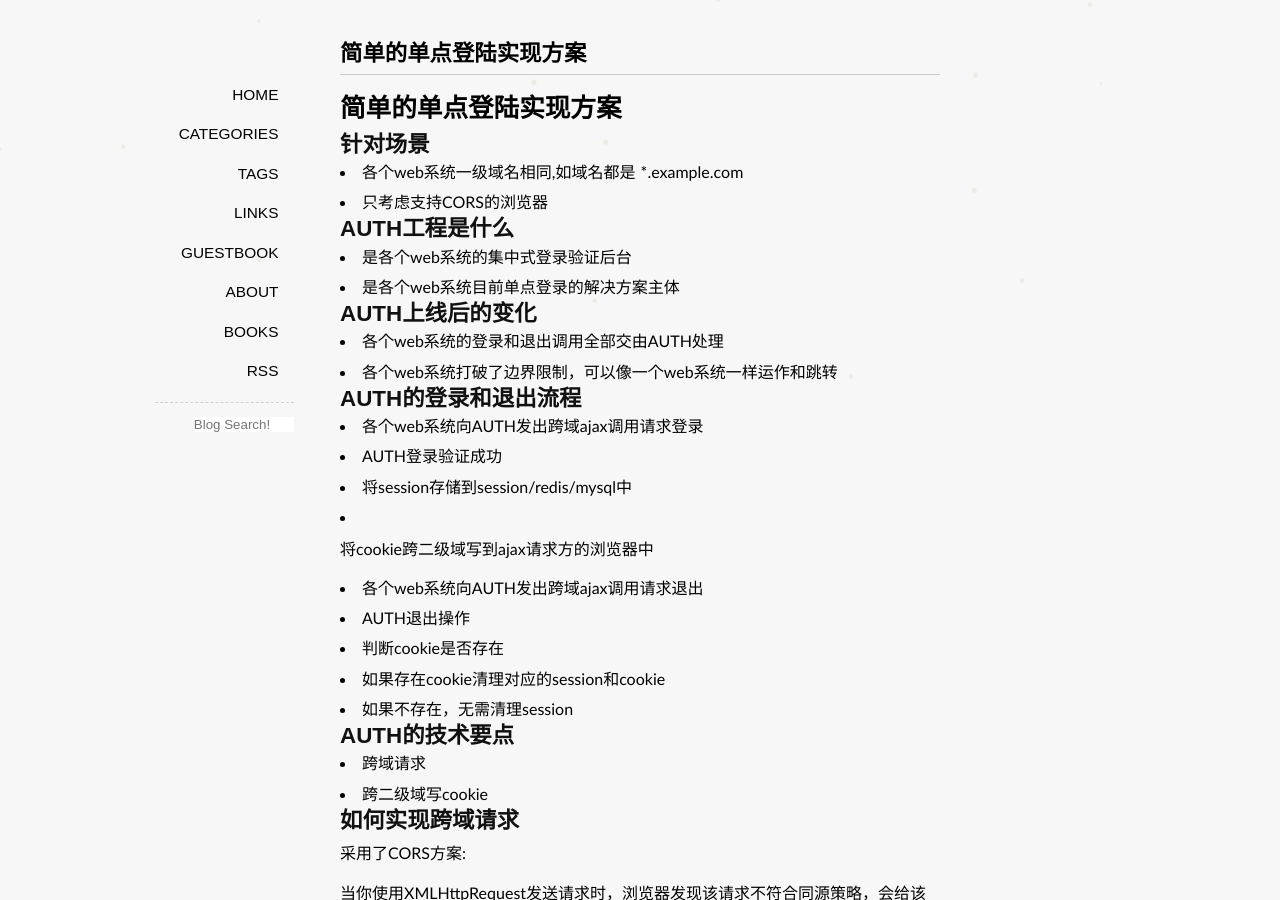
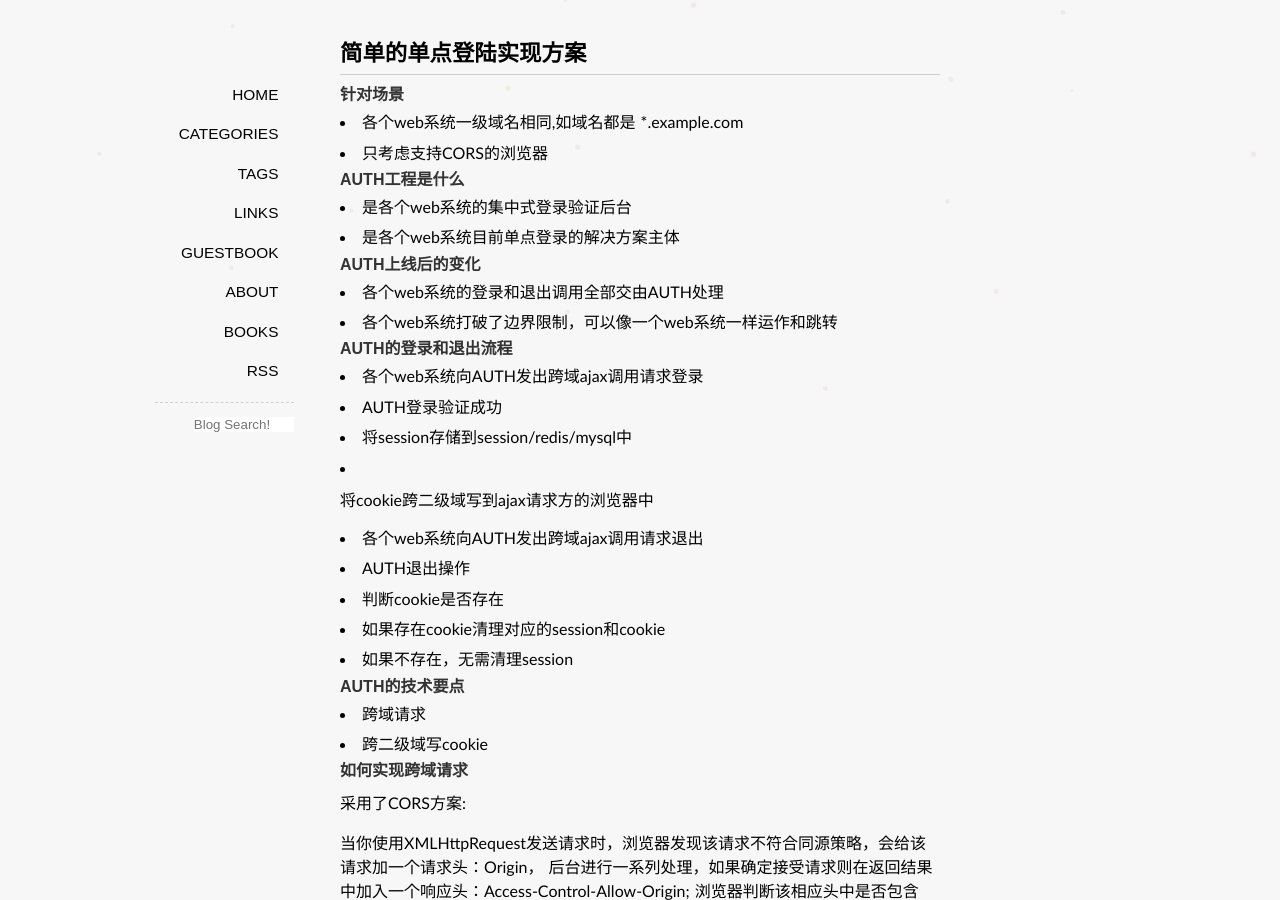
Before and after one commit to hopehook/HopeHook.com, a Jekyll site: the page built from _posts/2016-09-14-single_sign_on.md, in a window 1280 px wide and 900 px high. Built offline with Jekyll 4.4.1, drawn with Linux system fonts in a browser that asks for light colours; some web fonts are replaced; Markdown is read by kramdown in place of the engine named in the settings; comment, search, counter and statistics services are not loaded; some of the changed text lies outside the part shown.

Commit message:
Update 2016-09-14-single_sign_on.md

````diff
--- a/_posts/2016-09-14-single_sign_on.md
+++ b/_posts/2016-09-14-single_sign_on.md
@@ -8,28 +8,25 @@ tags: github
 ---
 
 
-# 简单的单点登陆实现方案
-
-
-## 针对场景
+#### 针对场景
 
 * 各个web系统一级域名相同,如域名都是 *.example.com
 * 只考虑支持CORS的浏览器
 
 
-## AUTH工程是什么
+#### AUTH工程是什么
 
 * 是各个web系统的集中式登录验证后台
 * 是各个web系统目前单点登录的解决方案主体
 
 
-## AUTH上线后的变化
+#### AUTH上线后的变化
 
 * 各个web系统的登录和退出调用全部交由AUTH处理
 * 各个web系统打破了边界限制，可以像一个web系统一样运作和跳转
 
 
-## AUTH的登录和退出流程
+#### AUTH的登录和退出流程
 
 * 各个web系统向AUTH发出跨域ajax调用请求登录
 * AUTH登录验证成功
@@ -43,13 +40,13 @@ tags: github
  * 如果不存在，无需清理session
 
 
-## AUTH的技术要点
+#### AUTH的技术要点
 
 * 跨域请求
 * 跨二级域写cookie
 
 
-## 如何实现跨域请求
+#### 如何实现跨域请求
 
 采用了CORS方案:
 
@@ -64,13 +61,13 @@ tags: github
   `self.set_header('Access-Control-Allow-Origin', self.request.headers['Origin'])`
 
 
-## 如何实现跨二级域写cookie
+#### 如何实现跨二级域写cookie
 
 * 前端ajax请求
 添加 xhrFields:{
         withCredentials:true
     },
-```
+<pre>
 $.ajax({
     url: url ,
     type: 'POST',
@@ -87,7 +84,7 @@ $.ajax({
     },
     crossDomain: true
  });
-```
+</pre>
 * 后端设置的头部
 
    `self.set_header('Access-Control-Allow-Credentials', 'true')`
````
